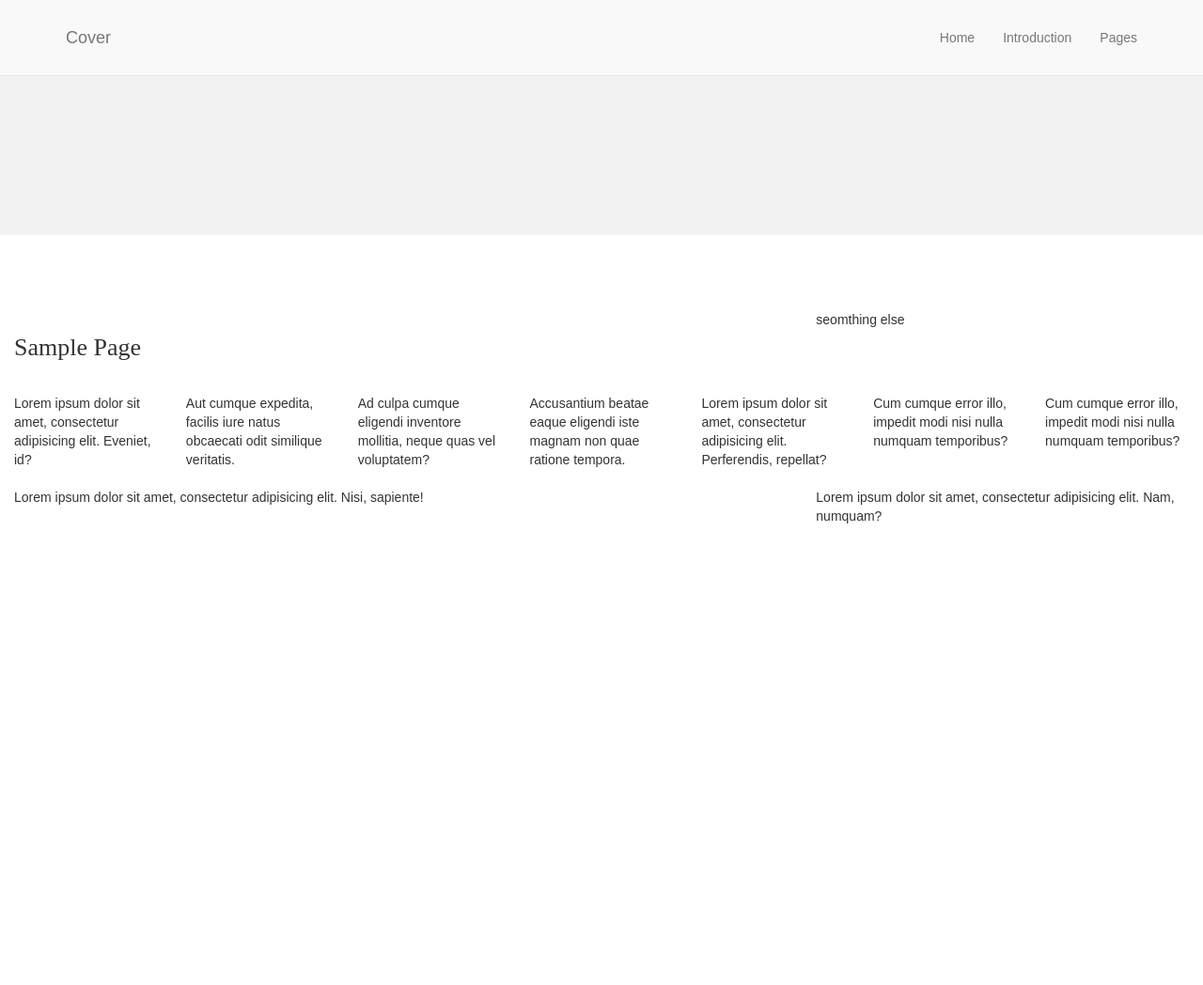
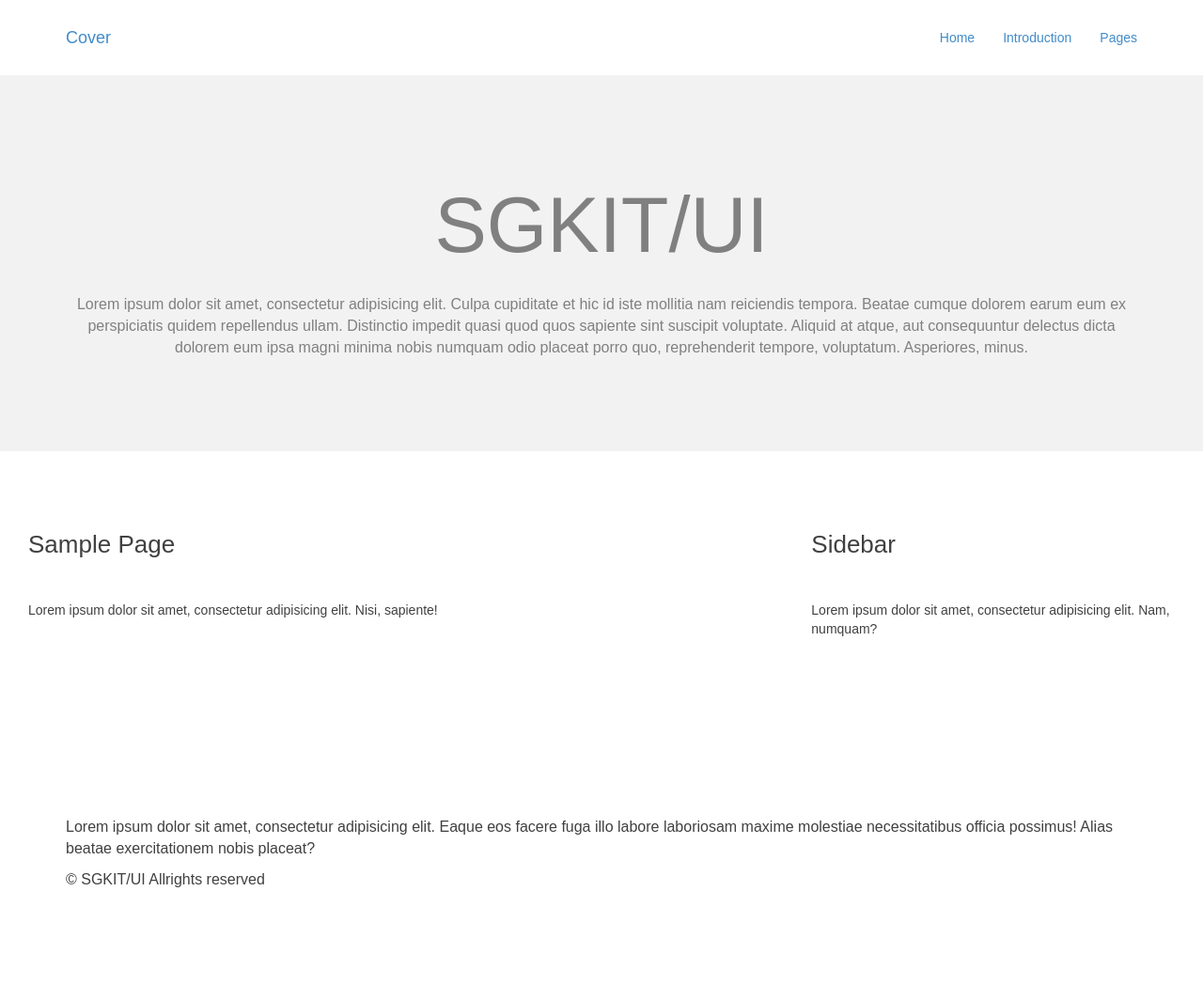
Before and after one commit to sgkit/ui, a website: page app/index.html in a window 1280 px wide. Shown: the whole page at 94% size. Before the commit the page ends 800 px from the top, so only its background shows below. Drawn offline with nearby package versions, Linux system fonts and the light colour scheme; files whose address does not match are found by name.

Commit message:
Updated base layout
Signed-off-by: shawnsandy <shawnsandy04@gmail.com>

```diff
--- a/app/css/stylesheet.css
+++ b/app/css/stylesheet.css
@@ -7,7 +7,7 @@
 use full theme mixins
 */
 /* sg-fonts font mixins */
-/* --- page --- */
+/* --- page update --- */
 body {
   height: 100% !important;
   font-family: 'OpenSansRegular', Arial, sans-serif;
@@ -21,15 +21,20 @@ h1,
 h2,
 h3,
 h4,
-h5 {
-  font-family: 'OpenSansSemibold';
+h5,
+aside h1,
+aside h2,
+aside h3,
+aside h4,
+aside h5 {
+  font-family: 'OpenSansRegular', Arial, sans-serif;
   line-height: 1.5;
 }
-.sidebar h1,
-.sidebar h2,
-.sidebar h3,
-.sidebar h4,
-.sidebar h5 {
+aside h1,
+aside h2,
+aside h3,
+aside h4,
+aside h5 {
   margin-top: 0;
   margin-bottom: 20px;
 }
@@ -42,11 +47,16 @@ p {
   -webkit-justify-content: flex-end;
   justify-content: flex-end;
 }
-header,
-main,
-section,
-footer {
+#page > header,
+div[role="page"] > header,
+#page > main,
+div[role="page"] > main,
+#page > section,
+div[role="page"] > section,
+#page > footer,
+div[role="page"] > footer {
   padding-top: 80px;
+  padding-bottom: 80px;
 }
 figure {
   margin-bottom: 10px;
@@ -58,43 +68,43 @@ figure {
 .ccode {
   cursor: pointer;
 }
-/* --- forms --- */
+/* --- forms update  --- */
 .input-group {
   margin-bottom: 10px;
 }
 /* ---- header ---- */
-header {
-  height: 250px;
-  min-height: 250px;
+#page > header {
+  height: 200px;
+  min-height: 200px;
   text-align: center;
   background-color: #f2f2f2;
   color: #808080;
   padding: 0;
 }
-.home header {
-  height: 500px;
+.home #page > header {
+  height: 400px;
 }
-header h1 {
+#page > header h1 {
   font-size: 83px;
   -webkit-transition: all 0.5s ease;
   -moz-transition: all 0.5s ease;
   -o-transition: all 0.5s ease;
   transition: all 0.5s ease;
 }
-header h1:hover {
+#page > header h1:hover {
   color: #222222;
 }
-header .vtable {
+#page > header .vtable {
   display: table;
   height: inherit !important;
   width: 100% !important;
 }
-header .vtable .table-cell {
+#page > header .vtable .table-cell {
   display: table-cell;
   width: 100%;
   vertical-align: middle;
 }
-header .vtable .table-cell {
+#page > header .vtable .table-cell {
   display: table-cell;
   width: 100%;
   vertical-align: middle;
@@ -209,7 +219,12 @@ article .author .avatar {
   font-size: 12px;
   font-size: 1.2rem;
 }
-h1 {
+h1,
+aside h1,
+aside h2,
+aside h3,
+aside h4,
+aside h5 {
   font-size: 51px;
   font-size: 5.1rem;
 }
--- a/app/index.html
+++ b/app/index.html
@@ -19,12 +19,15 @@
     <![endif]-->
 </head>
 
-<body>
+<body class="home">
+    <div id="page">
+
+
         <nav>
             <!--<div data-ng-include="top_nav"></div>-->
             <div class="container">
 
-            <div class="navbar navbar-default navbar-fixed-top" role="navigation">
+                <div class="navbar navbar-fixed-top" role="navigation">
                     <div class="container">
                         <div class="navbar-header">
                             <button type="button" class="navbar-toggle" data-toggle="collapse" data-target=".navbar-collapse">
@@ -51,9 +54,19 @@
             </div>
 
         </nav>
-    <header>
-        <p>Lorem ipsum dolor sit amet, consectetur adipisicing elit. Culpa cupiditate et hic id iste mollitia nam reiciendis tempora. Beatae cumque dolorem earum eum ex perspiciatis quidem repellendus ullam. Distinctio impedit quasi quod quos sapiente sint
-            suscipit voluptate. Aliquid at atque, aut consequuntur delectus dicta dolorem eum ipsa magni minima nobis numquam odio placeat porro quo, reprehenderit tempore, voluptatum. Asperiores, minus.</p>
+        <header class="bootui">
+            <div class="position middle">
+                <div>
+                    <div class="contain">
+
+                        <h1>SGKIT/UI</h1>
+                        <p>
+                            Lorem ipsum dolor sit amet, consectetur adipisicing elit. Culpa cupiditate et hic id iste mollitia nam reiciendis tempora. Beatae cumque dolorem earum eum ex perspiciatis quidem repellendus ullam. Distinctio impedit quasi quod quos sapiente sint suscipit
+                            voluptate. Aliquid at atque, aut consequuntur delectus dicta dolorem eum ipsa magni minima nobis numquam odio placeat porro quo, reprehenderit tempore, voluptatum. Asperiores, minus.
+                        </p>
+                    </div>
+                 </div>
+            </div>
         </header>
         <section class="bootui">
             <div class="blog">
@@ -64,28 +77,32 @@
                         </aside>
 
                     </div>
-                <div class="sidebar">seomthing else</div>
-            </div>
-            <div class="blocks">
-                <div class="seven columns">
-                    <aside>Lorem ipsum dolor sit amet, consectetur adipisicing elit. Eveniet, id?</aside>
-                    <aside>Aut cumque expedita, facilis iure natus obcaecati odit similique veritatis.</aside>
-                    <aside>Ad culpa cumque eligendi inventore mollitia, neque quas vel voluptatem?</aside>
-                    <aside>Accusantium beatae eaque eligendi iste magnam non quae ratione tempora.</aside>
+                    <div class="sidebar">
                         <aside>
-                        Lorem ipsum dolor sit amet, consectetur adipisicing elit. Perferendis, repellat?
+                            <h1>Sidebar</h1>
+                            <p>
+
+                            </p>
                         </aside>
-                    <aside>Cum cumque error illo, impedit modi nisi nulla numquam temporibus?</aside>
-                    <aside>Cum cumque error illo, impedit modi nisi nulla numquam temporibus?</aside>
+
                     </div>
                 </div>
+
                 <div class="cw cols wide">
                     <div class="eight">Lorem ipsum dolor sit amet, consectetur adipisicing elit. Nisi, sapiente!</div>
                     <div class="four">Lorem ipsum dolor sit amet, consectetur adipisicing elit. Nam, numquam?</div>
                 </div>
             </div>
         </section>
-
+<footer class="bootui">
+   <div class="blocks contain">
+       <p>Lorem ipsum dolor sit amet, consectetur adipisicing elit. Eaque eos facere fuga illo labore laboriosam maxime
+           molestiae necessitatibus officia possimus! Alias beatae exercitationem nobis placeat?</p>
+       <p class="copyright">
+           &copy; SGKIT/UI Allrights reserved
+       </p>
+   </div>
+</footer>
 
 
 
@@ -95,6 +112,8 @@
         <script src="js/bootstrap.min.js"></script>
 
 
+    </div>
+
 
 </body>
 
```
Also changed, not shown: app/css/bootstrap-ui.css. Lines whose indentation alone changed are shown as unchanged.
